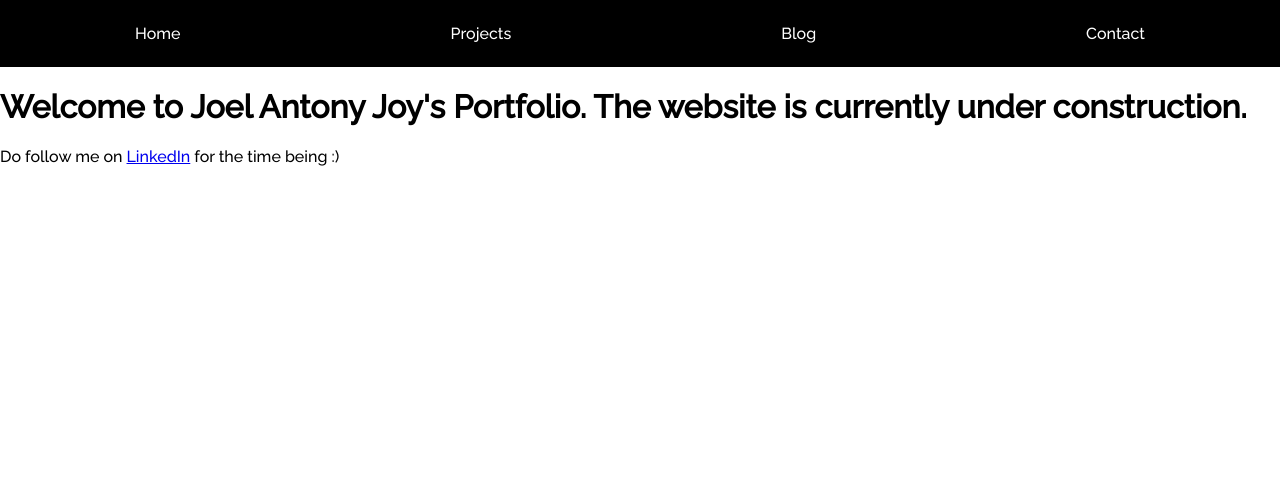
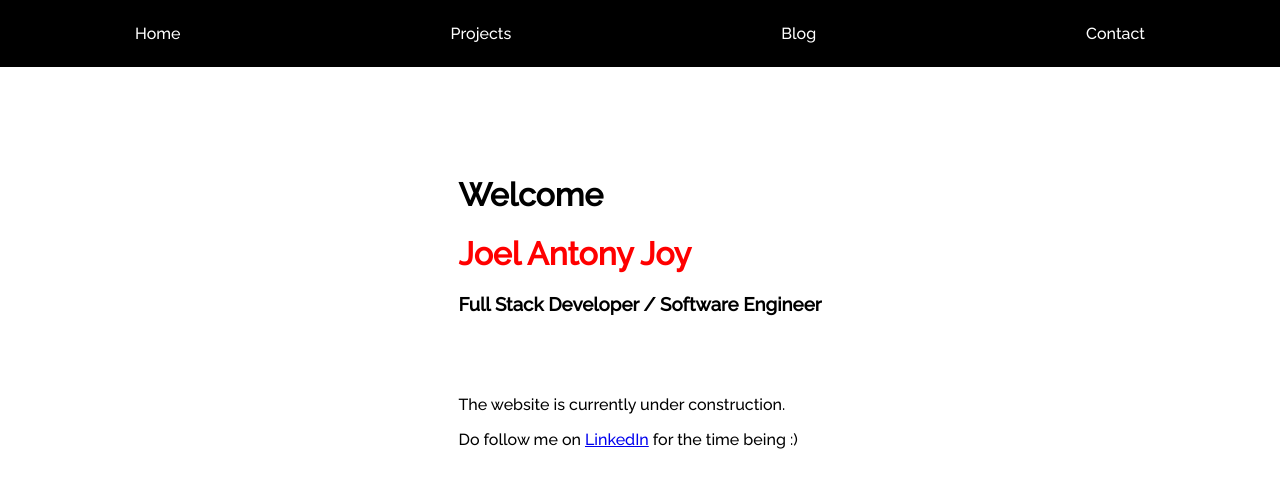
Before and after one commit to joelantonyjoy/portfolio, a React (Create React App) app: page / in a window 1280 px wide. Shown: the top 488 px of the page. Built offline with nearby package versions, Linux system fonts and the light colour scheme.

Commit message:
Changes to Home & Contact Alignment

```diff
--- a/src/Pages/Contact.js
+++ b/src/Pages/Contact.js
@@ -14,25 +14,23 @@ export function Contact(){
 
     return (
         <section style={{background:'pink',height:'100vh'}}>
-        <div style={{margin:'auto',paddingTop:60,width:'70%'}}>
+        <div style={{margin:'auto',paddingTop:2,width:'30%', minWidth:250}}>
             <form onSubmit={sendEmail}>
-
-                <h1 style={{fontSize:48,fontFamily:'fontLightRegular'}}>Contact me</h1>
-
+                <h1 style={{fontSize:42,fontFamily:'fontLightRegular'}}>Contact me</h1>
                 <div>
                 <label style={{display:'block'}}>Email id</label>
                 <input required onChange={setEmail}  type='email'
-                    style={{width:400,lineHeight:'32px',fontSize:'16px',margin:'8px 0 16px',paddingLeft:'8px'}}/>
+                    style={{width:'100%',lineHeight:'32px',fontSize:'16px',margin:'8px 0 16px',paddingLeft:'8px'}}/>
                 </div>
                 <div>
                 <label style={{display:'block'}}>Subject</label>
                 <input required onChange={setSubject} type='text'
-                    style={{width:400,lineHeight:'32px',fontSize:'16px',margin:'8px 0 16px',paddingLeft:'8px'}}/>
+                    style={{width:'100%',lineHeight:'32px',fontSize:'16px',margin:'8px 0 16px',paddingLeft:'8px'}}/>
                 </div>
                 <div>
                 <label style={{display:'block'}}>Message</label>
                 <textarea required onChange={setMessage}
-                    style={{width:400,height:250,lineHeight:'32px',fontSize:'16px',margin:'8px 0 16px',paddingLeft:'8px'}}/>
+                    style={{width:'100%',height:200,lineHeight:'32px',fontSize:'16px',margin:'8px 0 16px',paddingLeft:'8px'}}/>
                 </div>
                 <button style={{width:'fit-content',padding:8,border:0,margin:'16px 0',background:'rgb(0,40,100)',color:'rgb(200,230,230)'}}>
                     Send your mail</button>
--- a/src/Pages/Home.js
+++ b/src/Pages/Home.js
@@ -1,7 +1,10 @@
 export function Home(){
     return (
-        <div>
-            <h1>Welcome to Joel Antony Joy's Portfolio. The website is currently under construction.</h1>
+        <div style={{margin:'auto',width:'fit-content',padding:8,marginTop:'10vh'}}>
+            <h1>Welcome</h1>
+            <h1 style={{color:'red'}}>Joel Antony Joy</h1>
+            <h3>Full Stack Developer / Software Engineer</h3>
+            <p style={{marginTop:'10vh'}} >The website is currently under construction.</p>
             <p>Do follow me on <a rel="noopener noreferrer" target='_blank' href='https://www.linkedin.com/in/joel-antony-joy/'>LinkedIn</a> for the time being :)</p>
         </div>
     );
```
